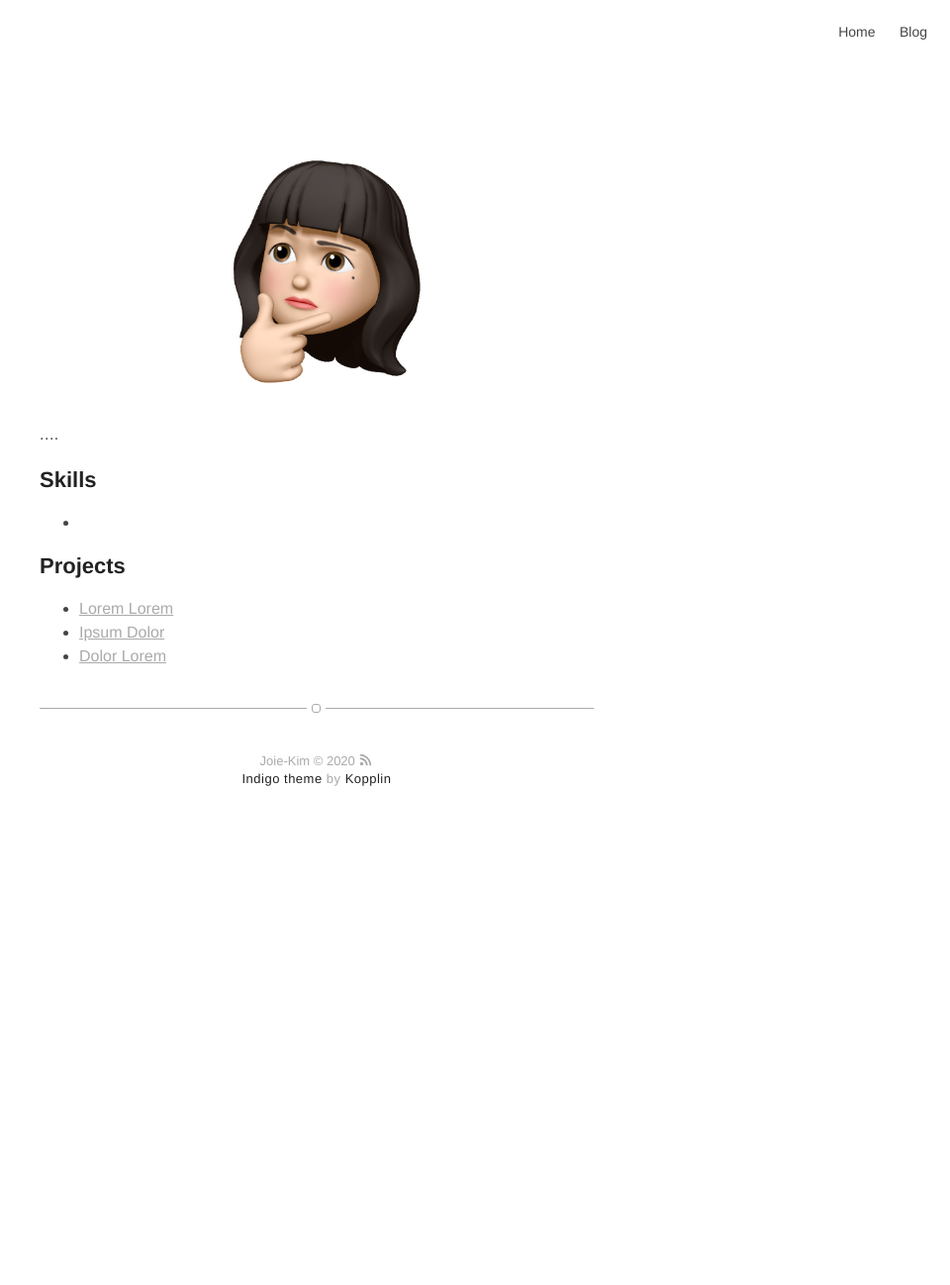
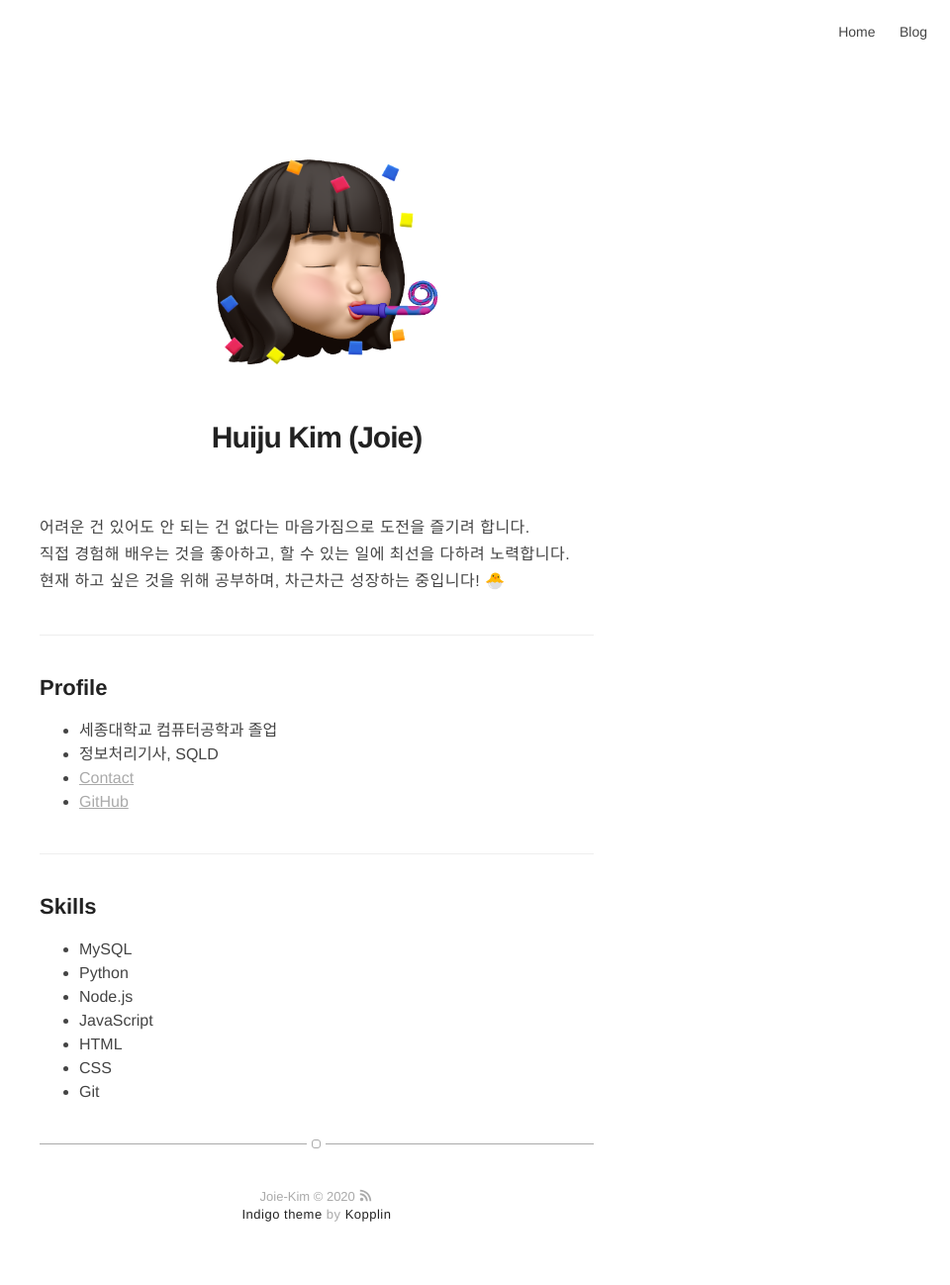
Before and after one commit to Joie-Kim/Joie-Kim.github.io, a Jekyll site: the page built from about.md, in a window 1280 px wide. Shown: the whole page at 99% size, without its empty margins (320-1280 px from the left). Built offline with Jekyll 4.4.1, drawn with Linux system fonts in a browser that asks for light colours; before the commit the page ends 900 px from its top, so only the background shows below that.

Commit message:
[Add] about 작성
- about에 내용 작성

```diff
--- a/about.md
+++ b/about.md
@@ -2,19 +2,41 @@
 title: About
 layout: page
 ---
-![Profile Image]({{ site.url }}/{{ site.picture }})
+![Profile Image](/assets/images/joie/about-image.png)
 
-<p>....</p>
+<h1>Huiju Kim (Joie)</h1>
+<p>어려운 건 있어도 안 되는 건 없다는 마음가짐으로 도전을 즐기려 합니다.<br>
+직접 경험해 배우는 것을 좋아하고, 할 수 있는 일에 최선을 다하려 노력합니다.<br>
+현재 하고 싶은 것을 위해 공부하며, 차근차근 성장하는 중입니다! 🐣</p>
 
+---
+
+<h2>Profile</h2>
+<ul class="info-list">
+	<li>세종대학교 컴퓨터공학과 졸업</li>
+	<li>정보처리기사, SQLD</li>
+	<li><a href="mailto:joie.huiju@gmail.com">Contact</a></li>
+	<li><a href="https://github.com/Joie-Kim">GitHub</a></li>
+</ul>
+
+---
 
 <h2>Skills</h2>
 <ul class="skill-list">
-	<li></li>
+	<li>MySQL</li>
+	<li>Python</li>
+	<li>Node.js</li>
+	<li>JavaScript</li>
+	<li>HTML</li>
+	<li>CSS</li>
+	<li>Git</li>
 </ul>
 
+<!--
 <h2>Projects</h2>
 <ul>
 	<li><a href="https://github.com/">Lorem Lorem</a></li>
 	<li><a href="https://github.com/">Ipsum Dolor</a></li>
 	<li><a href="https://github.com/">Dolor Lorem</a></li>
 </ul>
+-->
```
